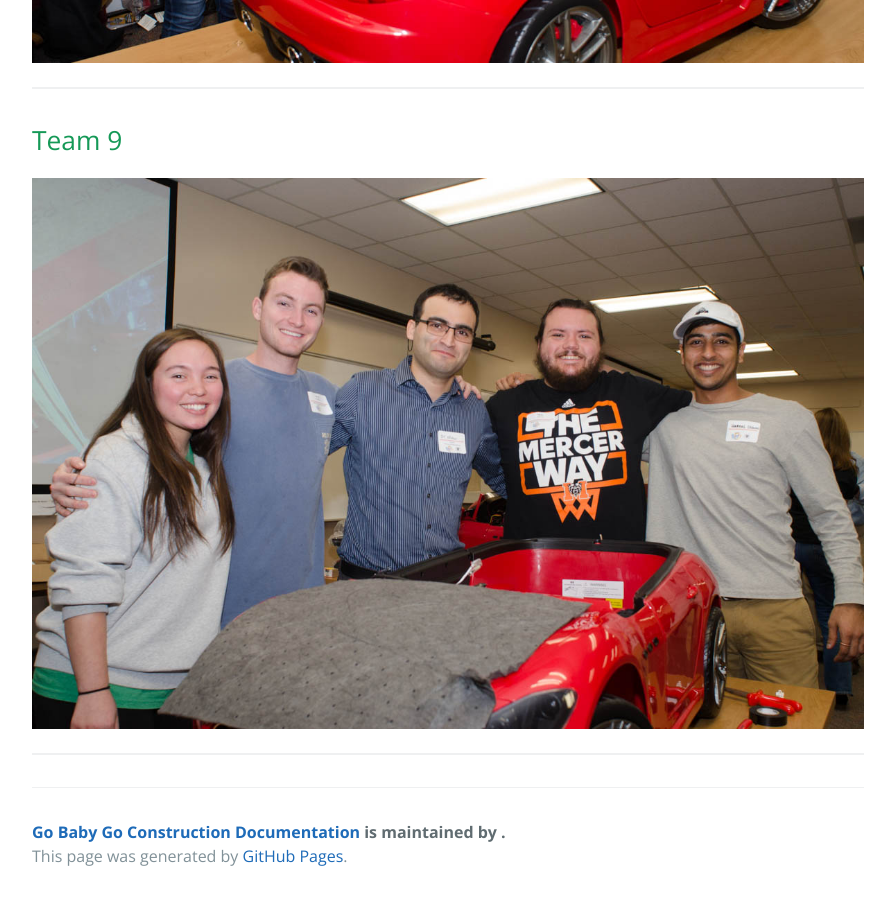
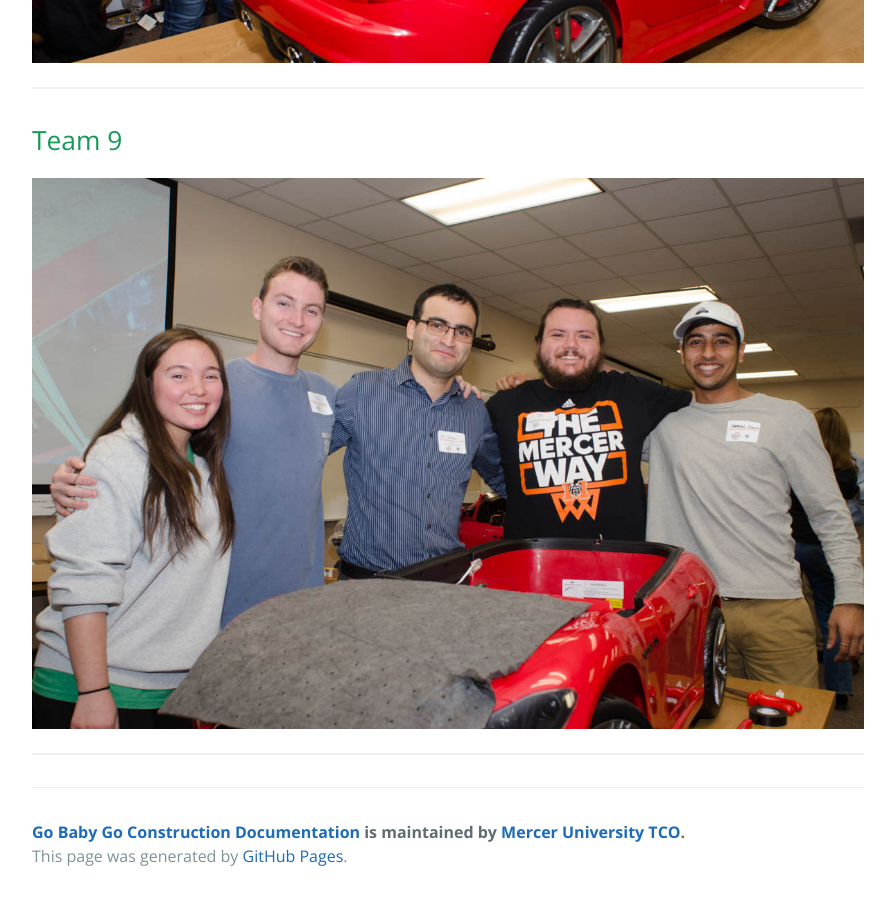
Before and after one commit to MercerU-TCO/GoBabyGo, a Jekyll site: the page built from docs/pages/december-pit-crews.md, in a window 1280 px wide and 900 px high, scrolled down 5502 px. Shown: the whole window, without its empty margins (192-1087 px from the left). Built offline with Jekyll 4.4.1, drawn with Linux system fonts in a browser that asks for light colours; our own code applies the rules of GitHub Pages for plain Markdown files.

Commit message:
Added Author attribution

```diff
--- a/docs/_config.yml
+++ b/docs/_config.yml
@@ -23,6 +23,7 @@ url: "https://merceru-tco.github.io/GoBabyGo" # the base hostname & protocol for
 twitter_username: bobwatsonphd
 github_username:  rbwatson
 include: ['pages']
+author_name: Mercer University TCO
 
 # Build settings
 markdown: kramdown
--- a/docs/_includes/page-footer.html
+++ b/docs/_includes/page-footer.html
@@ -1,4 +1,4 @@
 <footer class="site-footer">
-  <span class="site-footer-owner"><a href="{{ site.url }}">{{ site.title }}</a> is maintained by <a href="{{ site.author.url }}">{{ site.author.name }}</a>.</span>
+  <span class="site-footer-owner"><a href="{{ site.url }}">{{ site.title }}</a> is maintained by <a href="{{ site.author.url }}">{{ site.author_name }}</a>.</span>
   <span class="site-footer-credits">This page was generated by <a href="https://pages.github.com">GitHub Pages</a>.</span>
 </footer>
```
